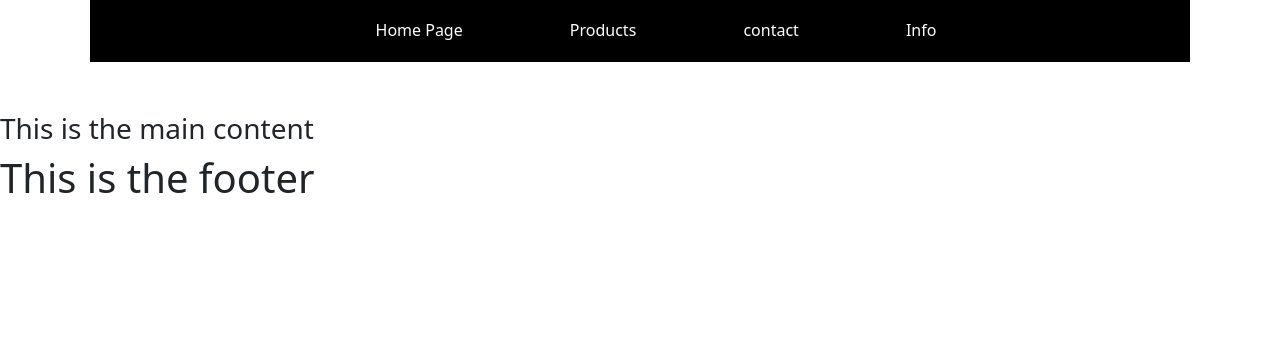
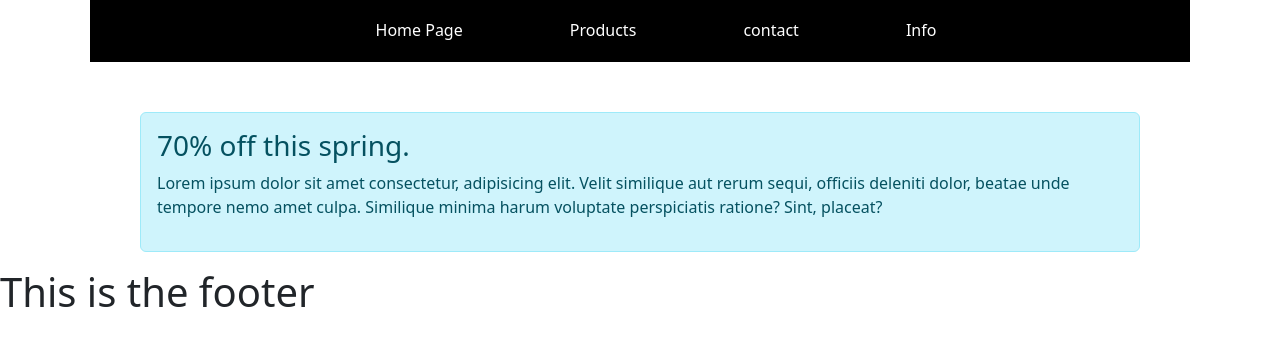
Before and after one commit to kowais915/lucky_shrub, a plain HTML site: page index.html in a window 1280 px wide. Shown: the part 242-588 px from the top of the page. Drawn offline with nearby package versions, Linux system fonts and the light colour scheme.

Commit message:
:lipstick: added and styled a promotion banner in the main section

```diff
--- a/css/style.css
+++ b/css/style.css
@@ -55,3 +55,15 @@ nav>ul>li>a:hover{
     background-color: white;
     color: black;
 }
+
+/* styling the main content area */
+main{
+    max-width: 1100px;
+    margin: 0 auto;
+}
+
+.banner{
+    max-width: 1000px;
+    margin: 0 auto;
+
+}
--- a/index.html
+++ b/index.html
@@ -28,7 +28,12 @@
 
     <!-- main section starts from here -->
     <main>
-        <h3>This is the main content</h3>
+        <section class="banner alert alert-info" role="alert">
+
+            <h3>70% off this spring.</h3>
+            <p>Lorem ipsum dolor sit amet consectetur, adipisicing elit. Velit similique aut rerum sequi, officiis deleniti dolor, beatae unde tempore nemo amet culpa. Similique minima harum voluptate perspiciatis ratione? Sint, placeat?</p>
+
+        </section>
     </main>
 
     <!-- footer starts from here -->
```
